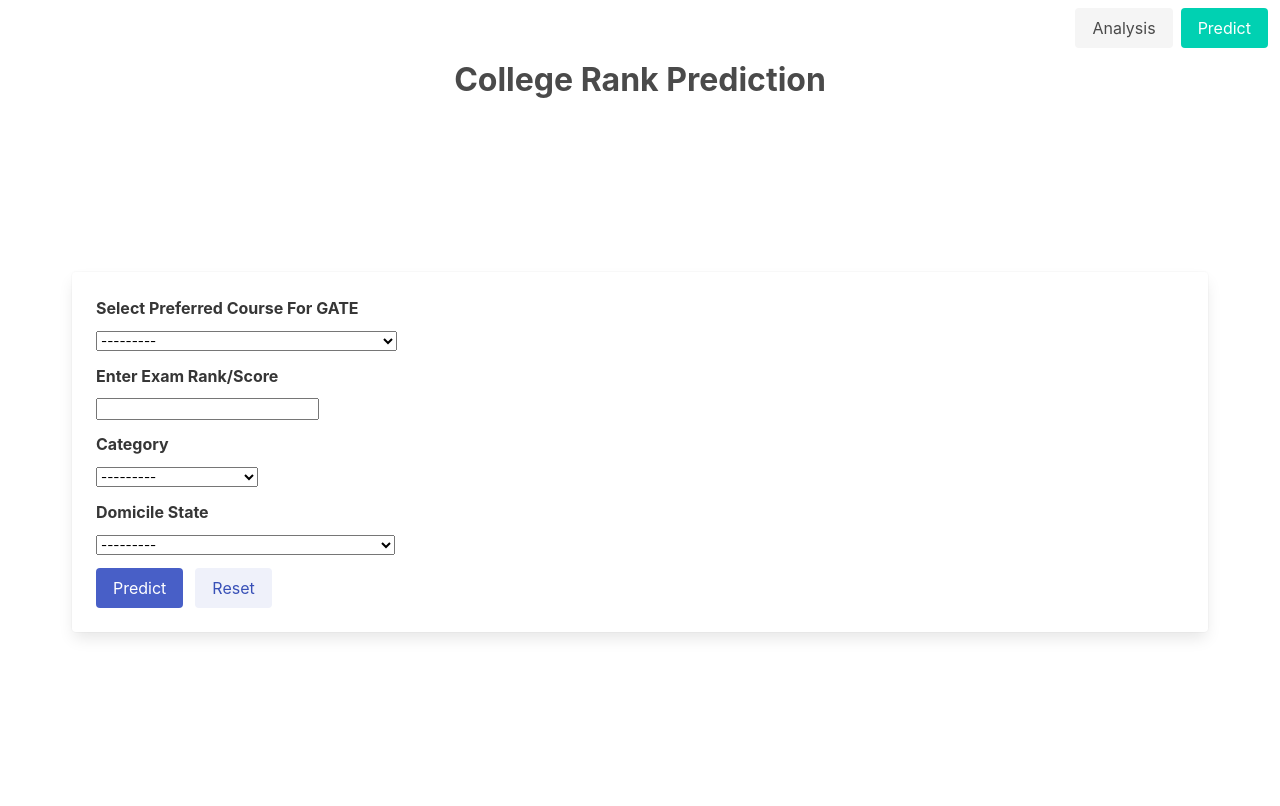
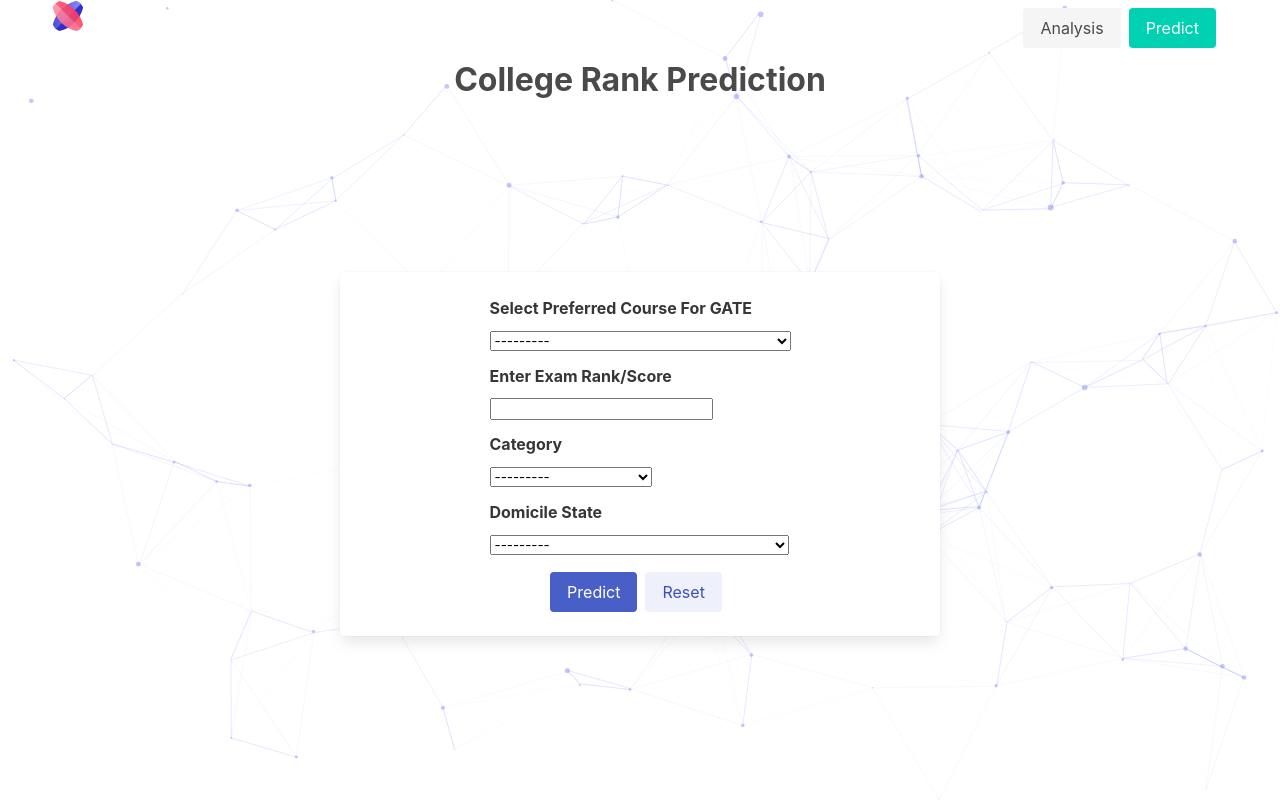
Before and after one commit to sidhu2003/GradMinds, a Django app: page /predict/ in a window 1280 px wide. Before the commit the page ends 638 px from the top, so only its background shows below. Run offline with Django 4.2, Linux system fonts and the light colour scheme.

Commit message:
frontend bug fix and particle js added

```diff
--- a/backend/home/templates/predict.html
+++ b/backend/home/templates/predict.html
@@ -10,6 +10,18 @@
         body, nav {
             overflow: hidden;
         }
+        #particles-js {
+            position: absolute;
+            width: 100%;
+            height: 100%;
+            background-color: #fff;
+            background-size: cover;
+            background-position: 50% 50%;
+            z-index: -1;
+        }
+        .navbar {
+            background: transparent !important;
+        }
         .center-content {
             display: flex;
             justify-content: center;
@@ -17,10 +29,40 @@
             font-size: xx-large;
             color: #fff;
         }
+        .center-card {
+            display: flex;
+            justify-content: center;
+            align-items: center;
+            min-height: 10vh;
+        }
+        .card {
+            width: 60%;
+            max-width: 600px;
+        }
+        .card-content {
+            display: flex;
+            flex-direction: column;
+            align-items: center;
+        }
+        .field {
+            width: 100%;
+            max-width: 400px;
+        }
+        .button-container {
+            display: flex;
+            justify-content: center;
+            width: 100%;
+            margin-top: 1rem;
+        }
+        .button-container .button {
+            margin-right: 0.5rem;
+        }
     </style>
 </head>
 <body>
+<div id="particles-js"></div>
 <nav class="navbar" role="navigation" aria-label="main navigation">
+    <div class="container">
         <div class="navbar-brand">
             <a role="button" class="navbar-burger" aria-label="menu" aria-expanded="false" data-target="navbarBasicExample">
                 <span aria-hidden="true"></span>
@@ -30,7 +72,33 @@
         </div>
         <div id="navbarBasicExample" class="navbar-menu">
             <div class="navbar-start">
-            <div class="navbar-item has-dropdown is-hoverable"></div>
+                <div class="navbar-item has-dropdown is-hoverable">
+                    <svg width="32" height="32" xmlns="http://www.w3.org/2000/svg">
+                        <title>April</title>
+                        <defs>
+                            <linearGradient x1="114.674%" y1="39.507%" x2="-52.998%" y2="39.507%" id="logo-a">
+                                <stop stop-color="#8D92FA" offset="0%"/>
+                                <stop stop-color="#8D92FA" stop-opacity="0" offset="100%"/>
+                            </linearGradient>
+                            <linearGradient x1="93.05%" y1="19.767%" x2="15.034%" y2="85.765%" id="logo-b">
+                                <stop stop-color="#FF3058" offset="0%"/>
+                                <stop stop-color="#FF6381" offset="100%"/>
+                            </linearGradient>
+                            <linearGradient x1="32.716%" y1="-20.176%" x2="32.716%" y2="148.747%" id="logo-c">
+                                <stop stop-color="#FF97AA" offset="0%"/>
+                                <stop stop-color="#FF97AA" stop-opacity="0" offset="100%"/>
+                            </linearGradient>
+                        </defs>
+                        <g fill="none" fill-rule="evenodd">
+                            <path d="M31.12 7.482C28.327 19.146 19.147 28.326 7.483 31.121A12.04 12.04 0 0 1 .88 24.518C3.674 12.854 12.854 3.674 24.518.879a12.04 12.04 0 0 1 6.603 6.603z" fill="#312ECA"/>
+                            <path d="M28.874 3.922l-24.91 24.99a12.026 12.026 0 0 1-3.085-4.394C3.674 12.854 12.854 3.674 24.518.879a12.025 12.025 0 0 1 4.356 3.043z" fill="url(#logo-a)"/>
+                            <g opacity=".88">
+                                <path d="M31.12 24.518a12.04 12.04 0 0 1-6.602 6.603C12.854 28.326 3.674 19.146.879 7.482A12.04 12.04 0 0 1 7.482.88c11.664 2.795 20.844 11.975 23.639 23.639z" fill="url(#logo-b)"/>
+                                <path d="M24.518 31.12C12.854 28.327 3.674 19.147.879 7.483A12.015 12.015 0 0 1 3.46 3.57L28.47 28.5a12.016 12.016 0 0 1-3.951 2.62z" fill="url(#logo-c)"/>
+                            </g>
+                        </g>
+                    </svg>
+                </div>
             </div>
             <div class="navbar-end">
                 <div class="navbar-item">
@@ -41,9 +109,10 @@
                 </div>
             </div>
         </div>
+    </div>
 </nav>
 <div class="content is-size-3 has-text-centered has-text-weight-bold">College Rank Prediction</div>
-<div class="section is-medium">
+<div class="section is-medium center-card">
     <div class="card">
         <div class="card-content">
             <div class="content">
@@ -73,12 +142,11 @@
                             {{ form.state }}
                         </div>
                     </div>
-                    <div class="field is-grouped">
+                    <div class="button-container">
                         <div class="control">
                             <input type="submit" class="button is-link" value="Predict">
                         </div>
                         <div class="control">
-                         <!-- <input type="reset" class="button is-link is-light" value="Reset"> -->
                             <a class="button is-link is-light" href="{% url 'predict' %}">Reset</a>
                         </div>
                     </div>
@@ -104,7 +172,12 @@
     </div>
 </div>
 
+<script src="https://cdn.jsdelivr.net/particles.js/2.0.0/particles.min.js"></script>
 <script>
+    particlesJS.load('particles-js', 'particles.json', function() {
+        console.log('particles.js loaded - callback');
+    });
+
     document.addEventListener('DOMContentLoaded', () => {
         const modal = document.getElementById('message-modal');
         const closeModal = () => {
@@ -120,5 +193,119 @@
         document.querySelector('.modal-background').addEventListener('click', closeModal);
     });
 </script>
+<script>
+    particlesJS('particles-js',
+    {
+      "particles": {
+        "number": {
+          "value": 80,
+          "density": {
+            "enable": true,
+            "value_area": 800
+          }
+        },
+        "color": {
+          "value": "#8D92FA"
+        },
+        "shape": {
+          "type": "circle",
+          "stroke": {
+            "width": 0,
+            "color": "#8D92FA"
+          },
+          "polygon": {
+            "nb_sides": 5
+          },
+          "image": {
+            "src": "img/github.svg",
+            "width": 100,
+            "height": 100
+          }
+        },
+        "opacity": {
+          "value": 0.5,
+          "random": false,
+          "anim": {
+            "enable": false,
+            "speed": 1,
+            "opacity_min": 0.1,
+            "sync": false
+          }
+        },
+        "size": {
+          "value": 3,
+          "random": true,
+          "anim": {
+            "enable": false,
+            "speed": 40,
+            "size_min": 0.1,
+            "sync": false
+          }
+        },
+        "line_linked": {
+          "enable": true,
+          "distance": 150,
+          "color": "#8D92FA",
+          "opacity": 0.4,
+          "width": 1
+        },
+        "move": {
+          "enable": true,
+          "speed": 6,
+          "direction": "none",
+          "random": false,
+          "straight": false,
+          "out_mode": "out",
+          "bounce": false,
+          "attract": {
+            "enable": false,
+            "rotateX": 600,
+            "rotateY": 1200
+          }
+        }
+      },
+      "interactivity": {
+        "detect_on": "canvas",
+        "events": {
+          "onhover": {
+            "enable": true,
+            "mode": "repulse"
+          },
+          "onclick": {
+            "enable": true,
+            "mode": "push"
+          },
+          "resize": true
+        },
+        "modes": {
+          "grab": {
+            "distance": 400,
+            "line_linked": {
+              "opacity": 1
+            }
+          },
+          "bubble": {
+            "distance": 400,
+            "size": 40,
+            "duration": 2,
+            "opacity": 8,
+            "speed": 3
+          },
+          "repulse": {
+            "distance": 200,
+            "duration": 0.4
+          },
+          "push": {
+            "particles_nb": 4
+          },
+          "remove": {
+            "particles_nb": 2
+          }
+        }
+      },
+      "retina_detect": true
+    }
+    );
+</script>
 </body>
 </html>
```
Also changed, not shown: backend/db.sqlite3. Lines whose indentation alone changed are shown as unchanged.
